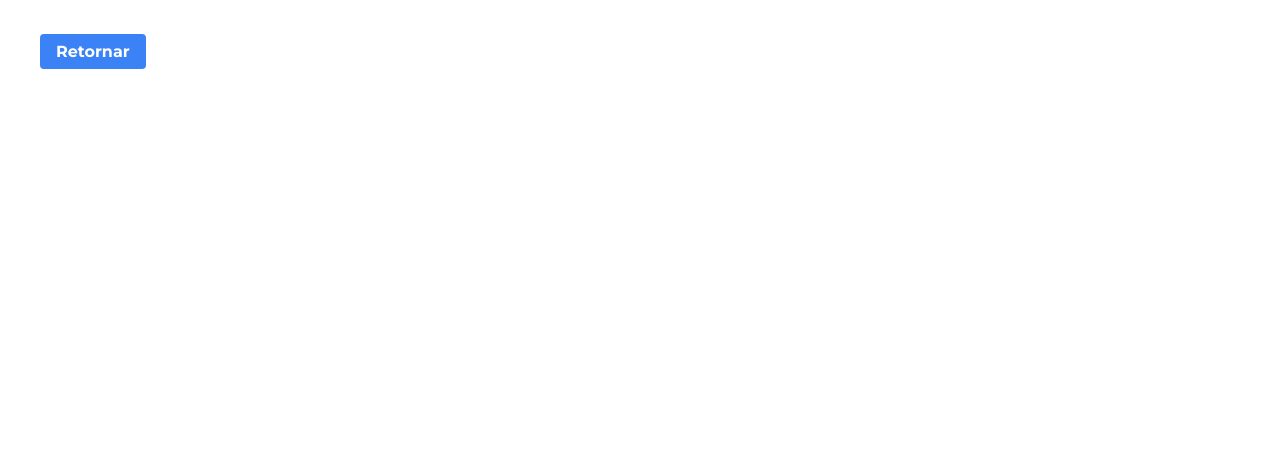
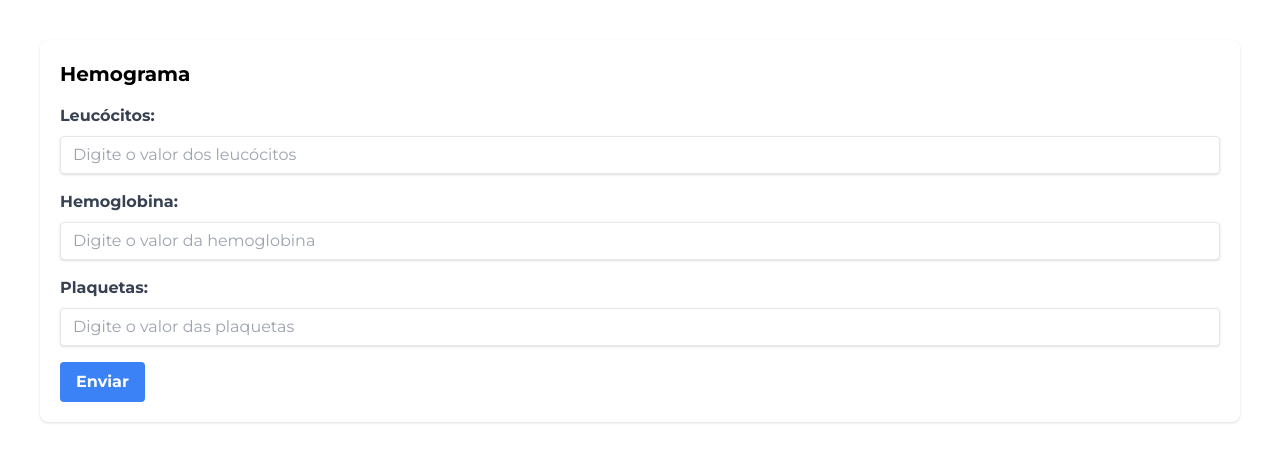
Before and after one commit to YuriDonato/clinicalvet, a Next.js app in the folder clinical-vet/: page /hemoPage in a window 1280 px wide. Shown: the top 462 px of the page. Built offline with nearby package versions, Linux system fonts and the light colour scheme.

Commit message:
Hemograma Update

```diff
--- a/clinical-vet/src/app/hemoPage/page.tsx
+++ b/clinical-vet/src/app/hemoPage/page.tsx
@@ -1,14 +1,29 @@
 import Image from "next/image";
 import Link from "next/link";
 
-export default function Hemograma(){
-    return(
-        <div className="p-10">
-        <Link href={"/"}>
-          <span className="bg-blue-500 hover:bg-blue-600 text-white font-bold py-2 px-4 rounded focus:outline-none focus:shadow-outline">
-            Retornar
-          </span>
-        </Link>
-      </div>
-    );
+export default function Hemograma() {
+  return (
+    <div className="p-10">
+
+    <div className="bg-white rounded-lg shadow p-5">
+      <h2 className="text-xl font-bold mb-4">Hemograma</h2>
+      <form>
+        <div className="mb-4">
+          <label className="block text-gray-700 font-bold mb-2" htmlFor="leucocitos">Leucócitos:</label>
+          <input className="shadow appearance-none border rounded w-full py-2 px-3 text-gray-700 leading-tight focus:outline-none focus:shadow-outline" id="leucocitos" type="text" placeholder="Digite o valor dos leucócitos" />
+        </div>
+        <div className="mb-4">
+          <label className="block text-gray-700 font-bold mb-2" htmlFor="hemoglobina">Hemoglobina:</label>
+          <input className="shadow appearance-none border rounded w-full py-2 px-3 text-gray-700 leading-tight focus:outline-none focus:shadow-outline" id="hemoglobina" type="text" placeholder="Digite o valor da hemoglobina" />
+        </div>
+        <div className="mb-4">
+          <label className="block text-gray-700 font-bold mb-2" htmlFor="plaquetas">Plaquetas:</label>
+          <input className="shadow appearance-none border rounded w-full py-2 px-3 text-gray-700 leading-tight focus:outline-none focus:shadow-outline" id="plaquetas" type="text" placeholder="Digite o valor das plaquetas" />
+        </div>
+        {/* Outros campos do hemograma */}
+        <button className="bg-blue-500 hover:bg-blue-600 text-white font-bold py-2 px-4 rounded focus:outline-none focus:shadow-outline" type="submit">Enviar</button>
+      </form>
+    </div>
+    </div>
+  );
 }
```
